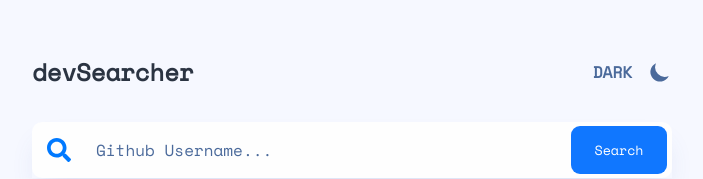
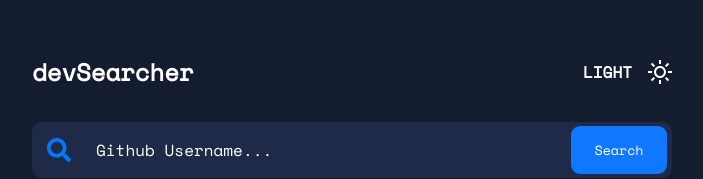
Before and after one commit to Iretoms/React-github-users-finder, a React (Create React App) app: page / in a window 1280 px wide. Shown: the part 166-345 px from the top of the page, without its empty margins (288-991 px from the left). Built offline with nearby package versions, Linux system fonts and the light colour scheme.

Commit message:
store theme value in local storage

```diff
--- a/src/components/Header.js
+++ b/src/components/Header.js
@@ -1,16 +1,31 @@
-import React, { useContext } from "react";
+import React, { useContext , useEffect } from "react";
 import styled from "styled-components";
 import { motion } from "framer-motion";
 import { HiMoon } from "react-icons/hi";
 import { CgSun } from "react-icons/cg";
 import { ThemeContext } from "../App";
+import { light } from "../style/Theme";
 
 const Header = () => {
   const theme = useContext(ThemeContext);
 
+  const setMode = (mode) => {
+    window.localStorage.setItem('theme', mode)
+    theme.setTheme(mode)
+
+  }
+
   const changeTheme = () => {
-    theme.theme === "light" ? theme.setTheme("dark") : theme.setTheme("light");
+
+    theme.theme === "light" ? setMode("dark") : setMode("light");
+
   };
+
+useEffect(()=> {
+ const localTheme = window.localStorage.getItem('theme')
+ localTheme ? theme.setTheme(localTheme) : theme.setTheme('dark')
+
+} , [])
 
   const themeName = theme.theme === "light" ? "DARK" : "LIGHT";
   const icon =
```
